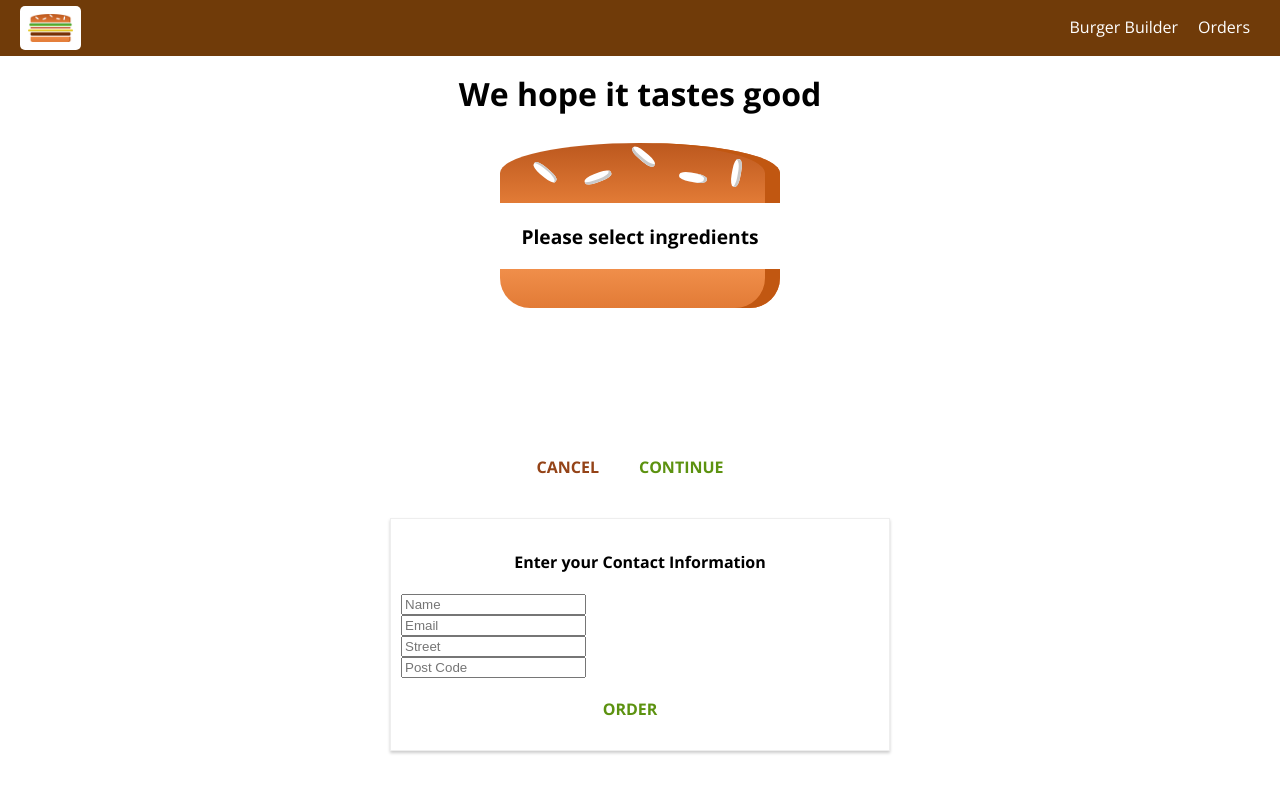
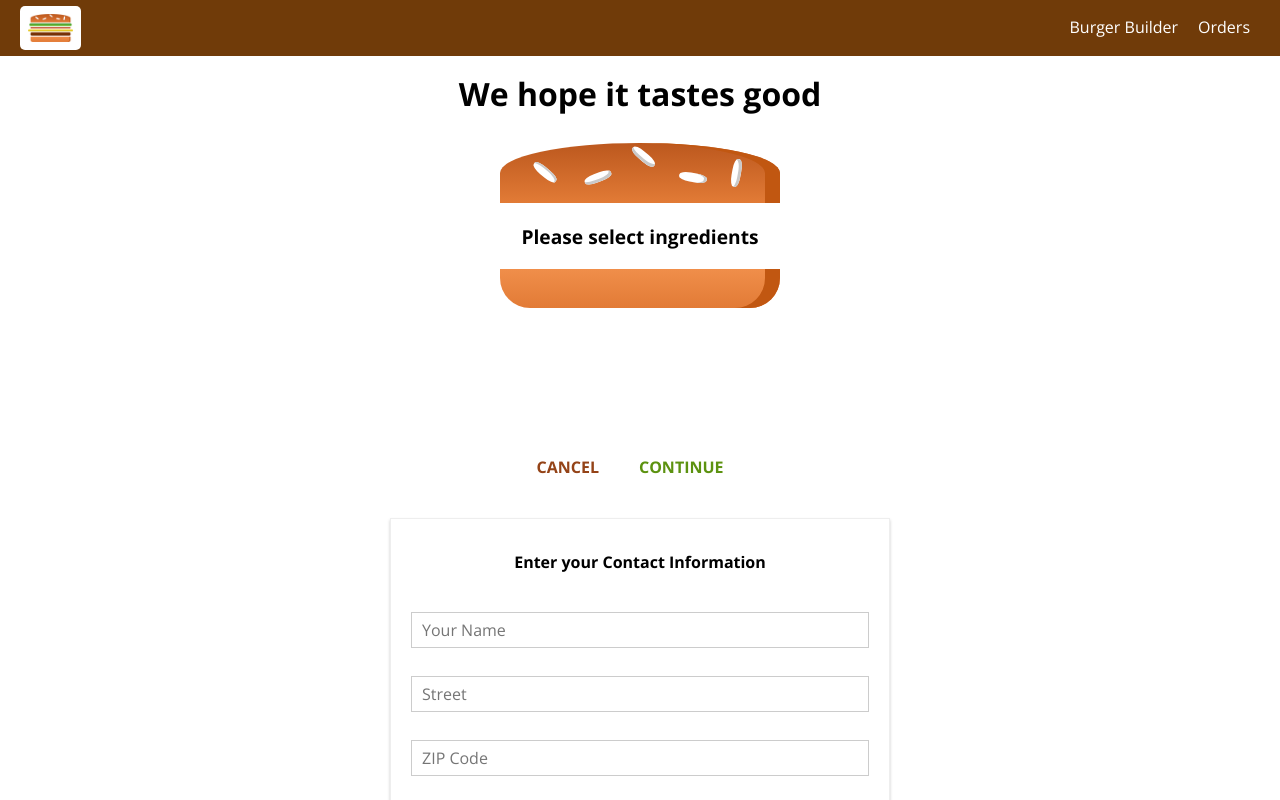
Before and after one commit to Gregxd11/burger-builder, a React app: page /checkout in a window 1280 px wide. Both pictures are taken after a click on the button "CONTINUE". Shown: the top 800 px of the page. Built offline with nearby package versions, Linux system fonts and the light colour scheme.

Commit message:
added input form (needs to be refactored)

```diff
--- a/src/components/UI/Input/Input.css
+++ b/src/components/UI/Input/Input.css
@@ -16,6 +16,9 @@
   background-color: white;
   font: inherit;
   padding: 6px 10px;
+  display: block;
+  width: 100%;
+  box-sizing: border-box;
 }
 
 .InputElement:focus {
--- a/src/components/UI/Input/Input.js
+++ b/src/components/UI/Input/Input.js
@@ -4,19 +4,37 @@ import classes from './Input.css';
 
 const input = props => {
   let inputElement = null;
-  switch (props.inputType) {
+  switch (props.elementType) {
     case 'input':
-      inputElement = <input {...props} />;
+      inputElement = (
+        <input
+          className={classes.InputElement}
+          {...props.elementConfig}
+          value={props.value}
+        />
+      );
       break;
     case 'textarea':
-      inputElement = <textarea {...props} />;
+      inputElement = (
+        <textarea
+          className={classes.InputElement}
+          {...props.elementConfig}
+          value={props.value}
+        />
+      );
       break;
     default:
-      inputElement = <input {...props} />;
+      inputElement = (
+        <input
+          className={classes.InputElement}
+          {...props.elementConfig}
+          value={props.value}
+        />
+      );
   }
   return (
-    <div>
-      <label>{props.label}</label>
+    <div className={classes.Input}>
+      <label className={classes.Label}>{props.label}</label>
       {inputElement}
     </div>
   );
--- a/src/containers/Checkout/ContactData/ContactData.css
+++ b/src/containers/Checkout/ContactData/ContactData.css
@@ -8,10 +8,6 @@
   box-sizing: border-box;
 }
 
-.Input {
-  display: block;
-}
-
 @media (min-width: 600px) {
   .ContactData {
     width: 500px;
--- a/src/containers/Checkout/ContactData/ContactData.js
+++ b/src/containers/Checkout/ContactData/ContactData.js
@@ -3,14 +3,61 @@ import classes from './ContactData.css';
 import Button from '../../../components/UI/Button/Button';
 import axios from '../../../axios-orders';
 import Spinner from '../../../components/UI/Spinner/Spinner';
+import Input from '../../../components/UI/Input/Input';
 
 class ContactData extends Component {
   state = {
-    name: '',
-    email: '',
-    address: {
-      street: '',
-      postalCode: ''
+    orderForm: {
+      name: {
+        elementType: 'input',
+        elementConfig: {
+          type: 'text',
+          placeholder: 'Your Name'
+        },
+        value: ''
+      },
+      street: {
+        elementType: 'input',
+        elementConfig: {
+          type: 'text',
+          placeholder: 'Street'
+        },
+        value: ''
+      },
+      zipCode: {
+        elementType: 'input',
+        elementConfig: {
+          type: 'text',
+          placeholder: 'ZIP Code'
+        },
+        value: ''
+      },
+      country: {
+        elementType: 'input',
+        elementConfig: {
+          type: 'text',
+          placeholder: 'Country'
+        },
+        value: ''
+      },
+      email: {
+        elementType: 'input',
+        elementConfig: {
+          type: 'email',
+          placeholder: 'Email'
+        },
+        value: ''
+      },
+      deliveryMethod: {
+        elementType: 'select',
+        elementConfig: {
+          options: [
+            { value: 'fastest', displayValue: 'Fastest' },
+            { value: 'cheapest', displayValue: 'cheapest' }
+          ]
+        },
+        value: ''
+      }
     },
     loading: false
   };
@@ -20,17 +67,7 @@ class ContactData extends Component {
     this.setState({ loading: true });
     const order = {
       ingredients: this.props.ingredients,
-      price: this.props.price,
-      customer: {
-        name: 'Greg Frediani',
-        adress: {
-          street: 'ABC street',
-          zipCode: '23424',
-          country: 'England'
-        },
-        email: 'test@test.com'
-      },
-      devlieryMethod: 'fastest'
+      price: this.props.price
     };
     axios
       .post('/orders.json', order)
@@ -42,32 +79,24 @@ class ContactData extends Component {
   };
 
   render() {
+    const formElementsArr = [];
+    for (let key in this.state.orderForm) {
+      formElementsArr.push({
+        id: key,
+        config: this.state.orderForm[key]
+      });
+    }
     let form = (
       <form>
-        <input
-          className={classes.Input}
-          type="text"
-          name="name"
-          placeholder="Name"
-        />
-        <input
-          className={classes.Input}
-          type="email"
-          name="email"
-          placeholder="Email"
-        />
-        <input
-          className={classes.Input}
-          type="text"
-          name="street"
-          placeholder="Street"
-        />
-        <input
-          className={classes.Input}
-          type="text"
-          name="postalCode"
-          placeholder="Post Code"
-        />
+        {formElementsArr.map(formElement => (
+          <Input
+            key={formElement.id}
+            elementType={formElement.config.elementType}
+            elementConfig={formElement.config.elementConfig}
+            value={formElement.config.value}
+          />
+        ))}
+
         <Button btnType="Success" clicked={this.orderHandler}>
           ORDER
         </Button>
```
